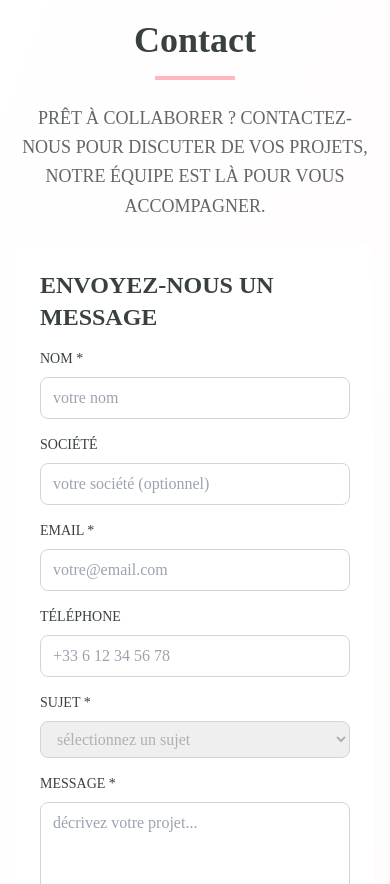
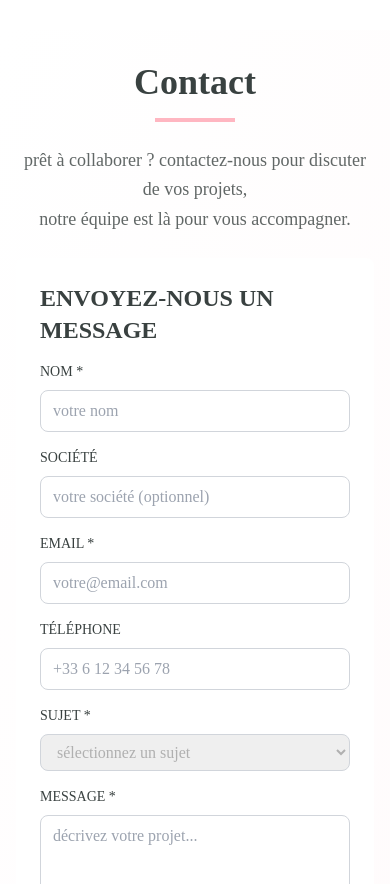
Before and after one commit to jimeye/blondie.paris, a Next.js app: page / in a window 390 px wide. Shown: the part 7530-8414 px from the top of the page. Built offline with nearby package versions, Linux system fonts and the light colour scheme; no server answers; a web font is replaced by a local one.

Commit message:
Texte contact raccourci, mise en page sur 2 lignes mobile/tablette, hauteur hero +5%

```diff
--- a/components/HeroSlider.js
+++ b/components/HeroSlider.js
@@ -21,7 +21,7 @@ export default function HeroSlider() {
   }, [])
 
   return (
-    <div className="relative w-full h-[85vh] md:h-[95vh] lg:h-[110vh] -mt-16">
+    <div className="relative w-full h-[90vh] md:h-[100vh] lg:h-[110vh] -mt-16">
       <div className="absolute inset-0 overflow-hidden">
         {slides.map((src, idx) => (
           <div
--- a/pages/contact.js
+++ b/pages/contact.js
@@ -160,8 +160,8 @@ export default function Contact() {
               </h1>
               <div className="w-20 h-1 bg-[#FFB6C1] mx-auto mb-8"></div>
               <p className="text-lg text-[#394140]/80 leading-relaxed uppercase">
-                Prêt à collaborer ? Contactez-nous pour discuter de vos projets de relations presse,
-                communication et événements. Notre équipe est là pour vous accompagner.
+                <span className="block md:inline">Prêt à collaborer ? Contactez-nous pour discuter de vos projets.</span>
+                <span className="block md:inline">Notre équipe est là pour vous accompagner.</span>
               </p>
             </div>
           </div>
--- a/pages/index.js
+++ b/pages/index.js
@@ -461,7 +461,8 @@ export default function Home({cms, refs}) {
                 </h2>
                 <div className="w-20 h-1 bg-[#FFB6C1] mx-auto mb-6" />
                 <p className="text-lg text-[#394140]/80 leading-relaxed uppercase max-w-3xl mx-auto">
-                  PRÊT À COLLABORER ? CONTACTEZ-NOUS POUR DISCUTER DE VOS PROJETS, NOTRE ÉQUIPE EST LÀ POUR VOUS ACCOMPAGNER.
+                  <span className="block md:inline">PRÊT À COLLABORER ? CONTACTEZ-NOUS POUR DISCUTER DE VOS PROJETS,</span>
+                  <span className="block md:inline">NOTRE ÉQUIPE EST LÀ POUR VOUS ACCOMPAGNER.</span>
                 </p>
               </div>
 
```
